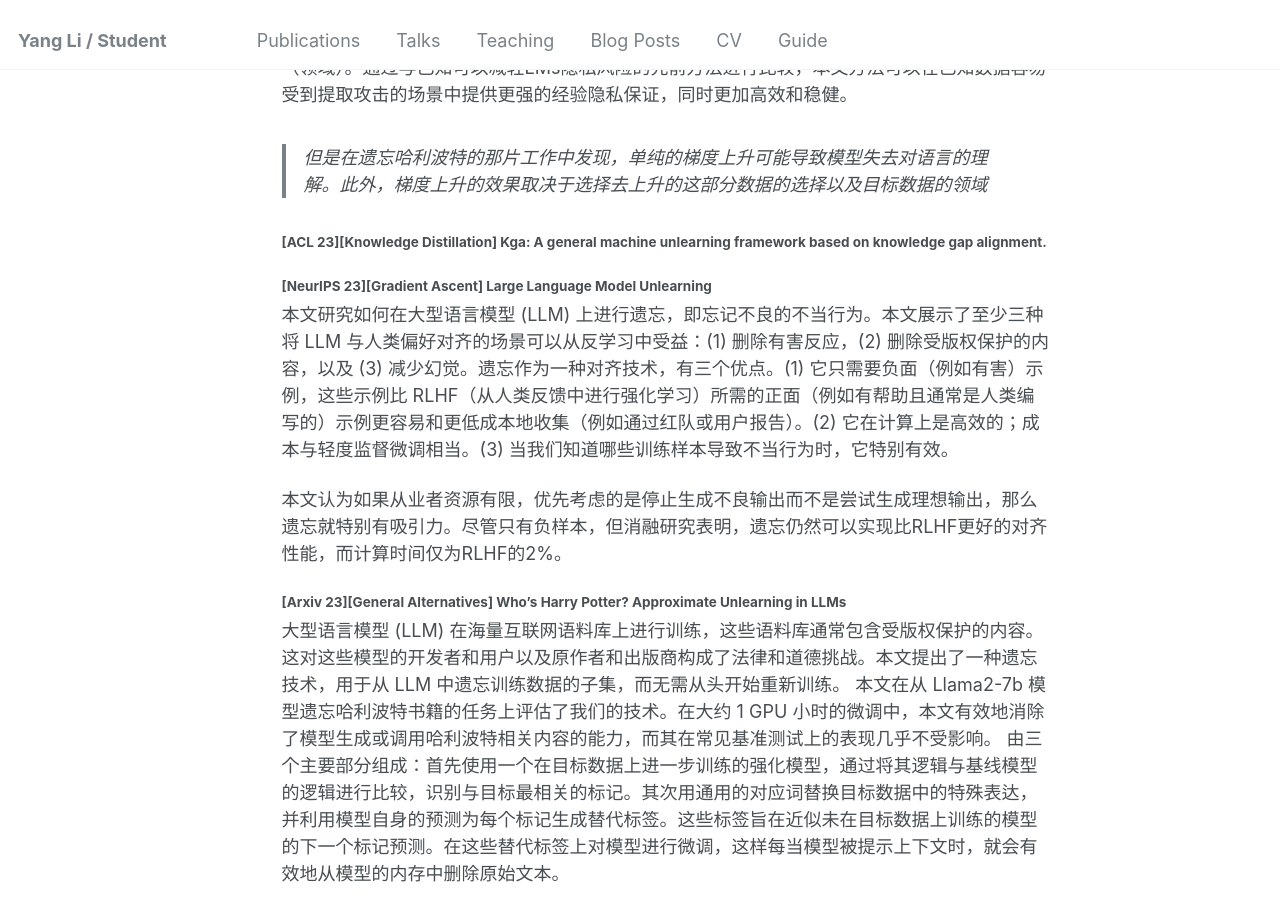
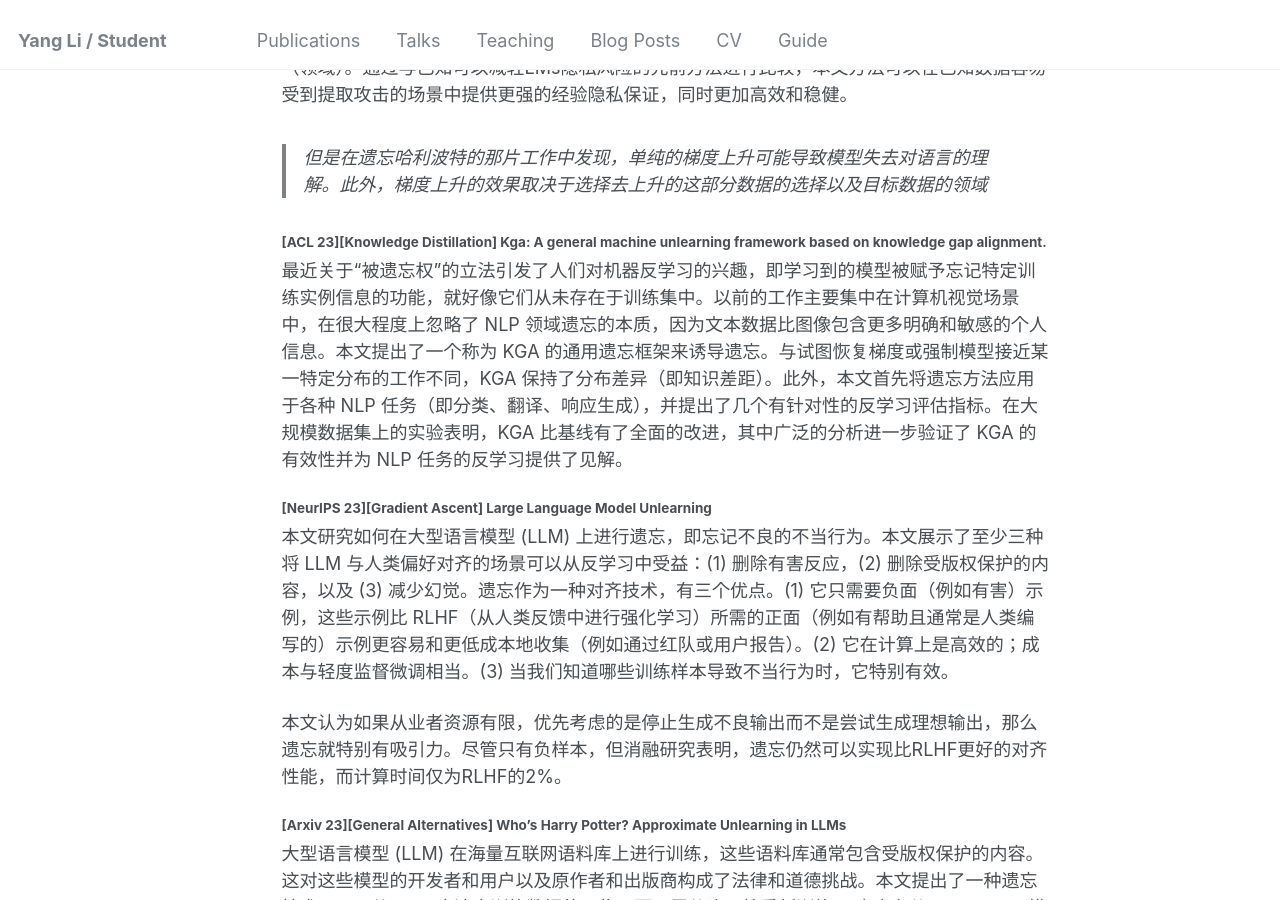
Before and after one commit to li-yang23/li-yang23.github.io, a Jekyll site: the page built from _posts/2024-12-02-llm-unlearning-short-notes.md, in a window 1280 px wide and 900 px high, scrolled down 1512 px. Built offline with Jekyll 4.4.1, drawn with Linux system fonts in a browser that asks for light colours.

Commit message:
update blogs

```diff
--- a/_posts/2024-12-02-llm-unlearning-short-notes.md
+++ b/_posts/2024-12-02-llm-unlearning-short-notes.md
@@ -39,6 +39,7 @@ $$
 > 但是在遗忘哈利波特的那片工作中发现，单纯的梯度上升可能导致模型失去对语言的理解。此外，梯度上升的效果取决于选择去上升的这部分数据的选择以及目标数据的领域
 
 #### [ACL 23][Knowledge Distillation] Kga: A general machine unlearning framework based on knowledge gap alignment.
+最近关于“被遗忘权”的立法引发了人们对机器反学习的兴趣，即学习到的模型被赋予忘记特定训练实例信息的功能，就好像它们从未存在于训练集中。以前的工作主要集中在计算机视觉场景中，在很大程度上忽略了 NLP 领域遗忘的本质，因为文本数据比图像包含更多明确和敏感的个人信息。本文提出了一个称为 KGA 的通用遗忘框架来诱导遗忘。与试图恢复梯度或强制模型接近某一特定分布的工作不同，KGA 保持了分布差异（即知识差距）。此外，本文首先将遗忘方法应用于各种 NLP 任务（即分类、翻译、响应生成），并提出了几个有针对性的反学习评估指标。在大规模数据集上的实验表明，KGA 比基线有了全面的改进，其中广泛的分析进一步验证了 KGA 的有效性并为 NLP 任务的反学习提供了见解。
 
 #### [NeurIPS 23][Gradient Ascent] Large Language Model Unlearning
 本文研究如何在大型语言模型 (LLM) 上进行遗忘，即忘记不良的不当行为。本文展示了至少三种将 LLM 与人类偏好对齐的场景可以从反学习中受益：(1) 删除有害反应，(2) 删除受版权保护的内容，以及 (3) 减少幻觉。遗忘作为一种对齐技术，有三个优点。(1) 它只需要负面（例如有害）示例，这些示例比 RLHF（从人类反馈中进行强化学习）所需的正面（例如有帮助且通常是人类编写的）示例更容易和更低成本地收集（例如通过红队或用户报告）。(2) 它在计算上是高效的；成本与轻度监督微调相当。(3) 当我们知道哪些训练样本导致不当行为时，它特别有效。
```
Also changed, not shown: _posts/2024-12-07-KGA-A-General-Machine-Unlearning-Framework-Based-on-Knowledge-Gap-Alignment.md (+3 -0 lines).
